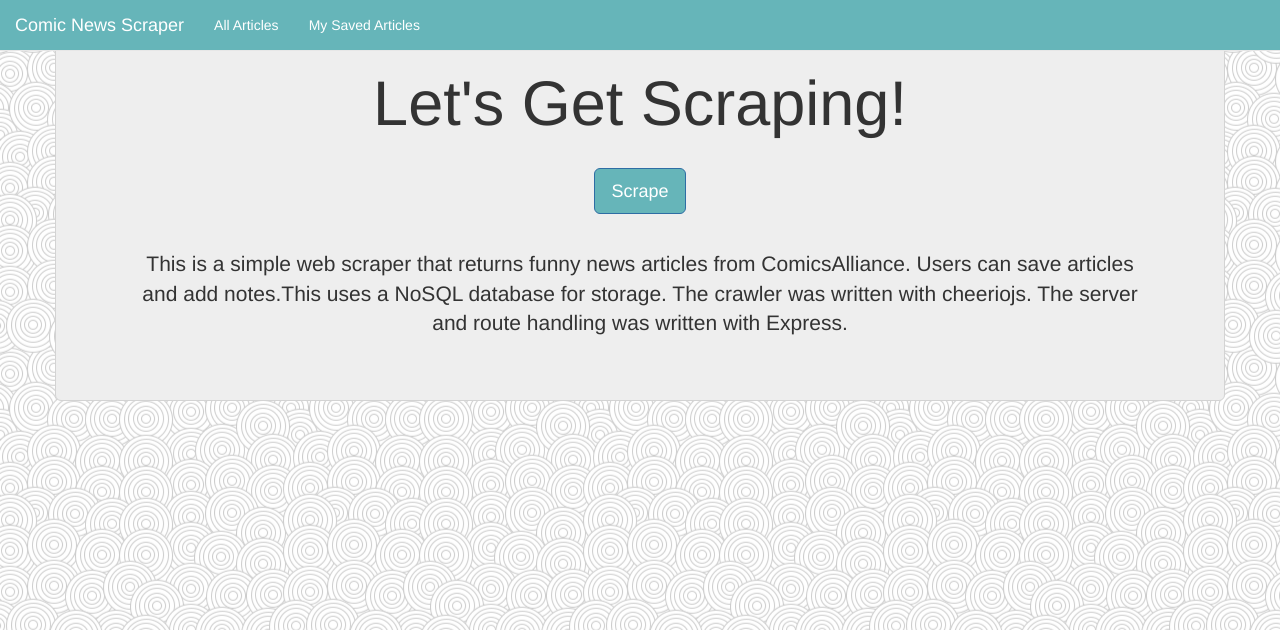
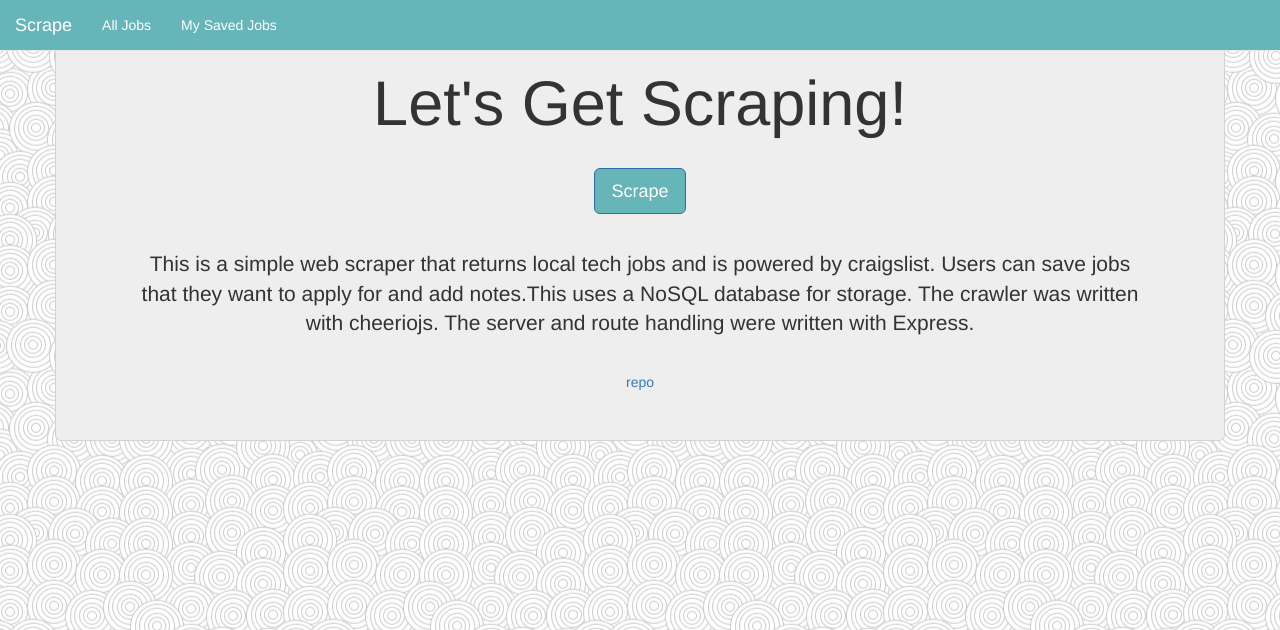
Before and after one commit to hknowlton/webscraper, a Node server app: page / in a window 1280 px wide. Shown: the top 630 px of the page. Run offline with Node 20, Linux system fonts and the light colour scheme; some libraries are stand-ins or nearby versions.

Commit message:
realized the site I was scraping was discontinued

```diff
--- a/server.js
+++ b/server.js
@@ -78,7 +78,7 @@ app.get("/scrape", function(req, res) {
             var checkRootLink = result.link.startsWith("/")
 
             if (checkRootLink) {
-              result.link = "craigslist.org" + result.link
+              result.link = "https://craigslist.org" + result.link
             }
                 // Using our Article model, create a new entry
                 // This effectively passes the result object to the entry (and the title and link)
--- a/views/index.handlebars
+++ b/views/index.handlebars
@@ -7,7 +7,8 @@
         <a class="btn btn-primary btn-lg" href="/scrape" role="button">Scrape</a>
         </p>
         <br>
-        <p class="lead">This is a simple web scraper that returns funny news articles from ComicsAlliance. Users can save articles and add notes.This uses a NoSQL database for storage. The crawler was written with cheeriojs. The server and route handling was written with Express.</p>
+        <p class="lead">This is a simple web scraper that returns local  tech jobs and is powered by craigslist. Users can save jobs that they want to apply for and add notes.This uses a NoSQL database for storage. The crawler was written with cheeriojs. The server and route handling were written with Express.</p><br>
+        <a href="https://github.com/hknowlton/webscraper">repo</a>
 	</div>
     </div>
 </div>
--- a/views/layouts/main.handlebars
+++ b/views/layouts/main.handlebars
@@ -51,15 +51,15 @@
         <nav class="navbar navbar-default navbar-fixed-top">
             <div class="container-fluid hbnav">
                 <div class="navbar-header">
-                    <a class="navbar-brand" href="/">Comic News Scraper</a>
+                    <a class="navbar-brand" href="/">Scrape</a>
                 </div>
                 <div class="collapse navbar-collapse">
                     <ul class="nav navbar-nav">
                         <li>
-                            <a href="/articles">All Articles</a>
+                            <a href="/articles">All Jobs</a>
                         </li>
                         <li>
-                            <a href="/saved"> My Saved Articles</a>
+                            <a href="/saved"> My Saved Jobs</a>
                         </li>
                     </ul>
                 </div>
--- a/views/savedArticles.handlebars
+++ b/views/savedArticles.handlebars
@@ -1,13 +1,13 @@
 <div class="col-md-1"></div>
     <div class="well well-lg col-md-10">
         <div class="row">
-            <h1>Saved articles</h1>
+            <h1>Saved Jobs</h1>
                 {{#each allArticles}}
                 <div class="input-group">
                     <a href="{{this.link}}" target="_blank" class="form-control" id="articleTitle">{{this.title}}</a>
                     <span class="input-group-btn">
                       <form method="POST" action="/delete/{{this.id}}?_method=PUT">
-                        <button type="submit" class="btn btn-secondary">Delete Article</button>
+                        <button type="submit" class="btn btn-secondary">Delete Job</button>
                       </form>
                     </span>
                     <span class="input-group-btn">
--- a/views/scrape.handlebars
+++ b/views/scrape.handlebars
@@ -1,13 +1,13 @@
 <div class="col-md-1"></div>
   <div class="well well-lg col-md-10">
     <div class="row">
-      <h1>All articles</h1>
+      <h1>All Jobs</h1>
           {{#each allArticles}}
           <div class = "input-group">
                 <a href="{{this.link}}" target="_blank" class="form-control">{{this.title}}</a>
                 <span class="input-group-btn">
                   <form method="POST" action="/save/{{this.id}}">
-                    <button type="submit" class="btn btn-secondary">Save Article</button>
+                    <button type="submit" class="btn btn-secondary">Save Job</button>
                   </form>
                 </span>
           </div>
```
